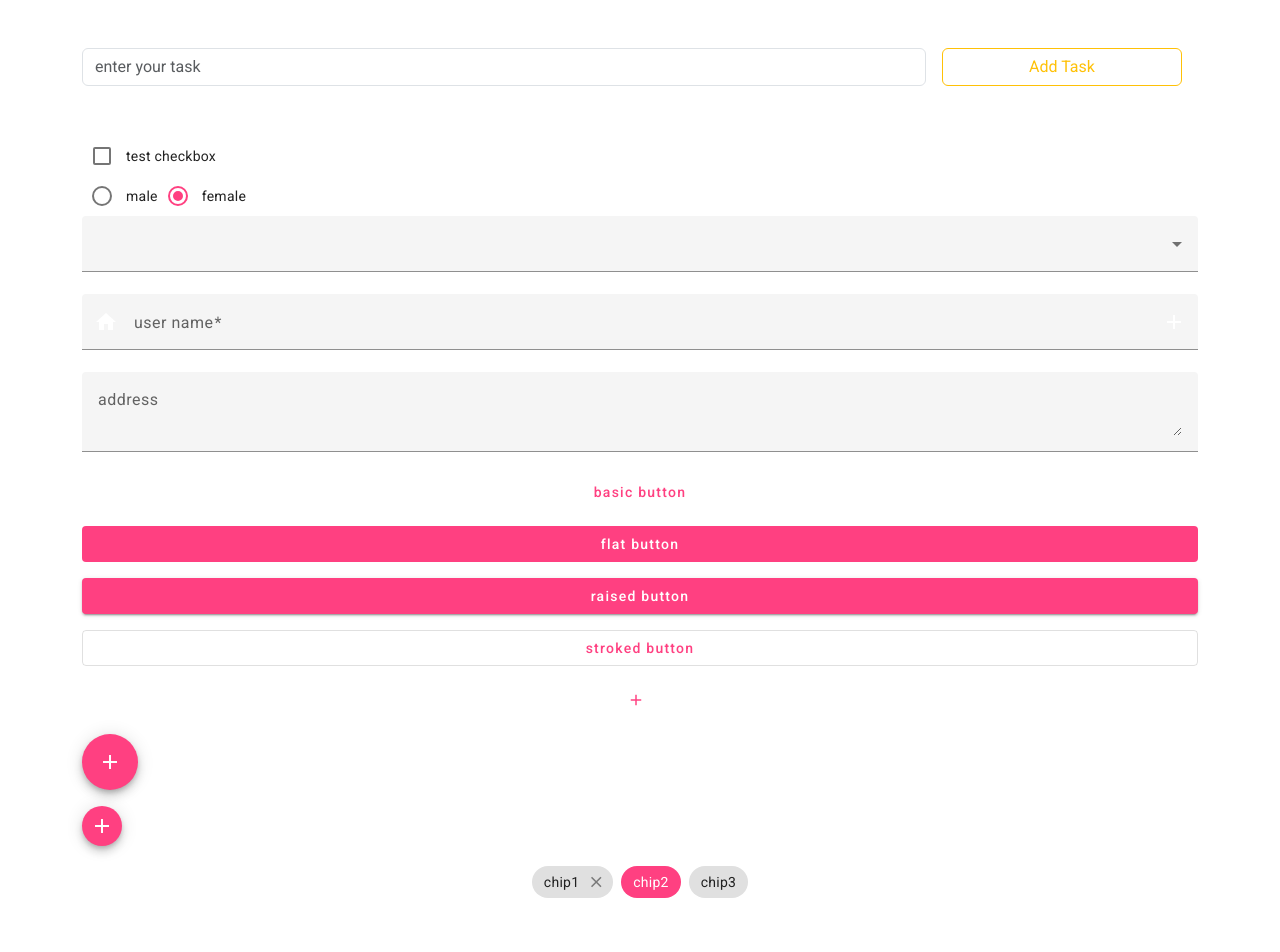
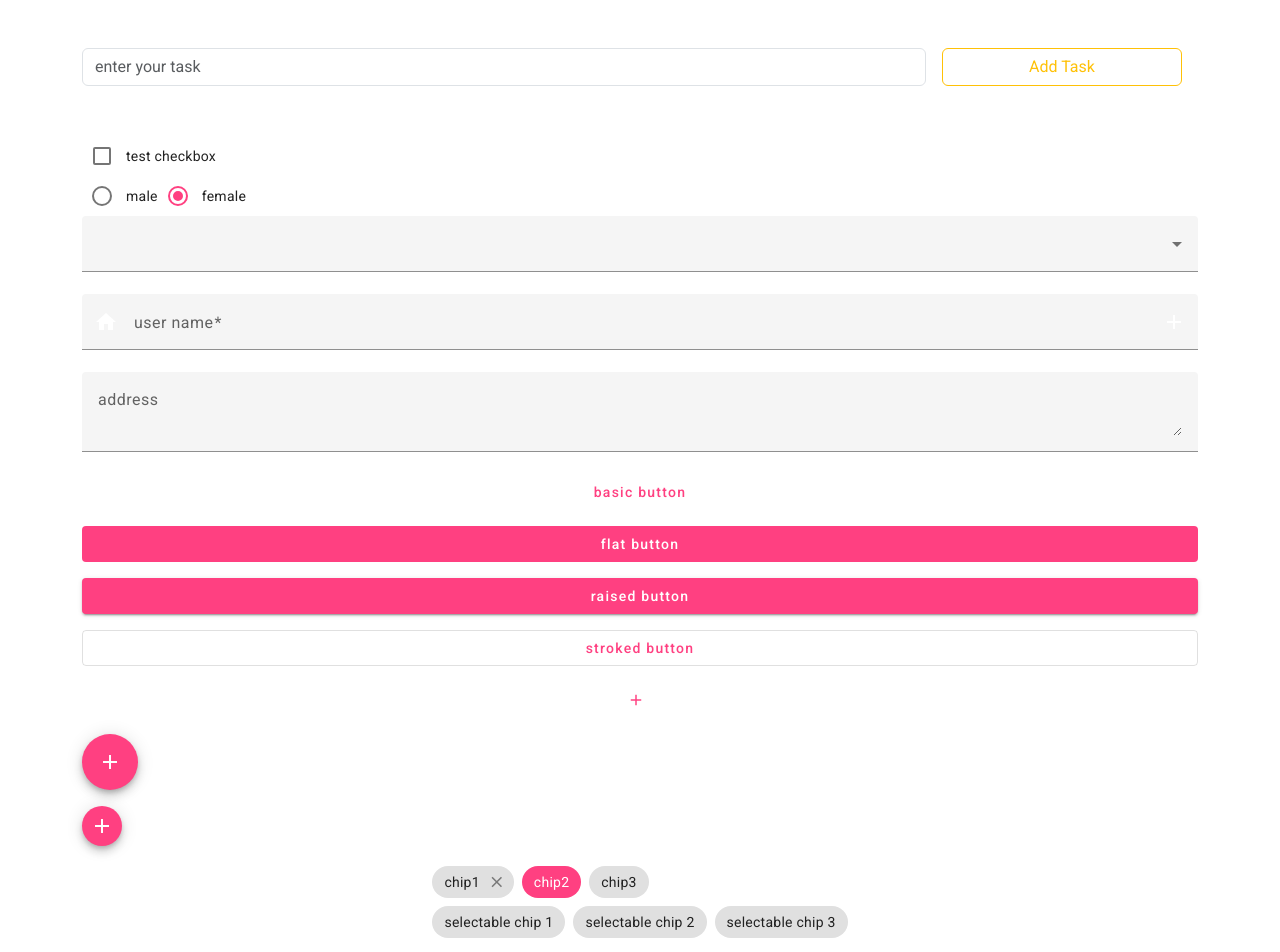
Before and after one commit to angular-codenight/season6, an Angular app: page / in a window 1280 px wide. Shown: the top 952 px of the page. Built offline with nearby package versions, Linux system fonts and the light colour scheme.

Commit message:
mat-list-box

```diff
--- a/src/app/app.component.html
+++ b/src/app/app.component.html
@@ -68,6 +68,11 @@
       chip3
     </mat-chip>
   </mat-chip-set>
+  <mat-chip-listbox multiple [selectable]="true" (change)="selectChip($event)">
+    <mat-chip-option color="accent" [selectable]="false">selectable chip 1</mat-chip-option>
+    <mat-chip-option color="warn">selectable chip 2</mat-chip-option>
+    <mat-chip-option color="primary">selectable chip 3</mat-chip-option>
+  </mat-chip-listbox>
 </div>
   <h1 class="text-dark" *ngIf="isContentShown">content</h1>
 </div>
--- a/src/app/app.component.ts
+++ b/src/app/app.component.ts
@@ -2,7 +2,7 @@ import { Component } from '@angular/core';
 import {MatCheckboxChange} from "@angular/material/checkbox";
 import {MatRadioChange} from "@angular/material/radio";
 import {MatSelectChange} from "@angular/material/select";
-import {MatChipEvent} from "@angular/material/chips";
+import {MatChipEvent, MatChipListboxChange} from "@angular/material/chips";
 
 @Component({
   selector: 'app-root',
@@ -44,4 +44,8 @@ export class AppComponent {
   chipRemove($event:MatChipEvent){
     console.log($event)
   }
+
+  selectChip($event: MatChipListboxChange) {
+    console.log($event);
+  }
 }
```
